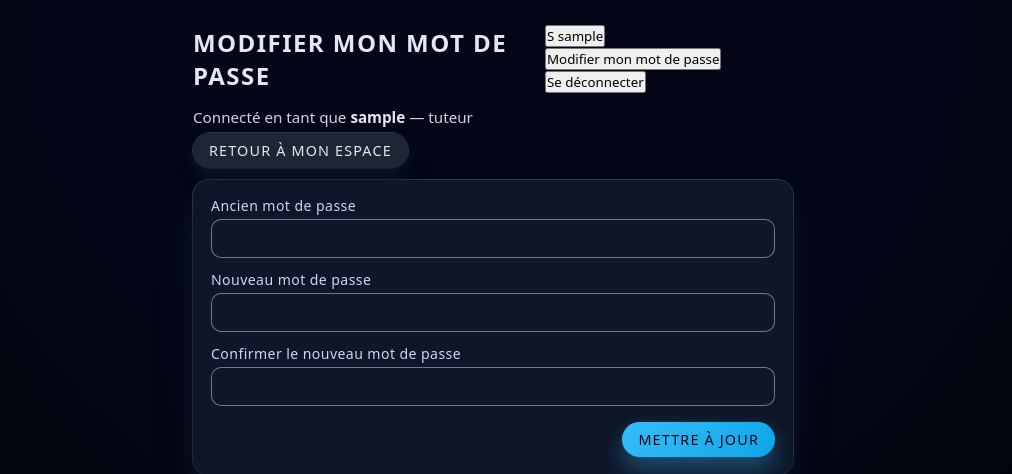
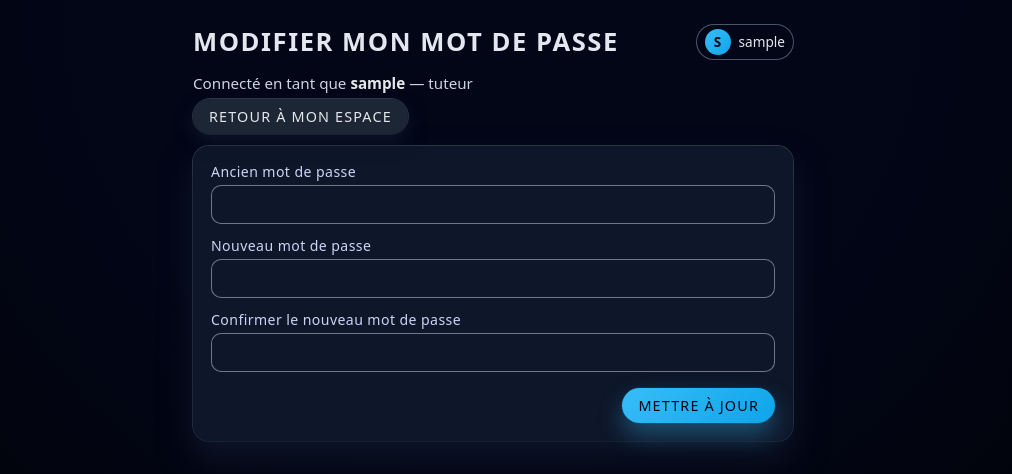
Before and after one commit to JereMP4/ProjetPhpHelpDesk, a PHP site: page /modifMDP.php in a window 1280 px wide. Shown: the top 474 px of the page, without its empty margins (147-1159 px from the left). Run offline with PHP 8.4, Linux system fonts and the light colour scheme; the visitor is signed in with stand-in values (Sample User, id 1).

Commit message:
fix css des nouveaux fichiers

```diff
--- a/modifMDP.php
+++ b/modifMDP.php
@@ -8,14 +8,26 @@ if (empty($_SESSION['username'])) {
     exit;
 }
 
-$currentUser   = $_SESSION['username'];
-// Harmonisation avec listeTickets.php / afficheTicket.php / ticket.php : `userid`
-$currentUserId = $_SESSION['userid'] ?? null;
+$stmt = $pdo->prepare("SELECT id, username, role FROM users WHERE username = :username");
+$stmt->execute([':username' => $_SESSION['username']]);
+$currentUserData = $stmt->fetch(PDO::FETCH_ASSOC);
+
+if (!$currentUserData) {
+    session_destroy();
+    header('Location: login.php');
+    exit;
+}
+
+$_SESSION['userid']    = $currentUserData['id'];
+$_SESSION['role']      = $currentUserData['role'] ?? 'etudiant';
+$_SESSION['is_tuteur'] = ($_SESSION['role'] === 'tuteur');
+
+$currentUser   = $currentUserData['username'];
+$currentUserId = $_SESSION['userid'];
 
 $errors  = [];
 $success = null;
 
-// CSRF
 if (empty($_SESSION['csrf_token'])) {
     $_SESSION['csrf_token'] = bin2hex(random_bytes(16));
 }
@@ -37,10 +49,6 @@ if ($_SERVER['REQUEST_METHOD'] === 'POST') {
     }
 
     if (empty($errors)) {
-        if ($currentUserId === null) {
-            $errors[] = 'Utilisateur introuvable en session.';
-        } else {
-            // Récupérer le hash actuel depuis la BDD
         $stmt = $pdo->prepare('SELECT password_hash FROM users WHERE id = :id');
         $stmt->execute([':id' => $currentUserId]);
         $user = $stmt->fetch(PDO::FETCH_ASSOC);
@@ -50,7 +58,6 @@ if ($_SERVER['REQUEST_METHOD'] === 'POST') {
         } elseif (!password_verify($oldPassword, $user['password_hash'])) {
             $errors[] = 'Ancien mot de passe incorrect.';
         } else {
-                // Mettre à jour avec le nouveau hash
             $newHash = password_hash($newPassword, PASSWORD_DEFAULT);
             $stmt    = $pdo->prepare('UPDATE users SET password_hash = :hash WHERE id = :id');
             $ok      = $stmt->execute([
@@ -62,10 +69,9 @@ if ($_SERVER['REQUEST_METHOD'] === 'POST') {
                 $errors[] = 'Impossible de mettre à jour le mot de passe.';
             } else {
                 $success = 'Mot de passe modifié avec succès.';
-                    // éviter resoumission
+                // Regénérer le token après action sensible.
                 $_SESSION['csrf_token'] = bin2hex(random_bytes(16));
                 $csrf_token             = $_SESSION['csrf_token'];
-                }
             }
         }
     }
@@ -82,13 +88,13 @@ if ($_SERVER['REQUEST_METHOD'] === 'POST') {
 <div class="page-wrapper">
 
     <?php
-    // Header factorisé avec menu profil
     $pageTitle = 'Modifier mon mot de passe';
     include __DIR__ . '/header.php';
     ?>
 
     <p class="back-link">
         <button class="btn btn-secondary"
+                type="button"
                 onclick="window.location.href='listeTickets.php';">
             Retour à mon espace
         </button>
--- a/style/modifMDP.css
+++ b/style/modifMDP.css
@@ -6,7 +6,7 @@
     font-family: system-ui, -apple-system, BlinkMacSystemFont, "Segoe UI", sans-serif;
 }
 
-/* Fond */
+/* Page globale */
 body {
     min-height: 100vh;
     background: radial-gradient(circle at top, #020617 0, #020617 40%, #000000 100%);
@@ -31,7 +31,7 @@ body {
 }
 
 .top-bar h1 {
-    font-size: 1.5rem;
+    font-size: 1.6rem;
     font-weight: 600;
     letter-spacing: 0.06em;
     text-transform: uppercase;
@@ -94,7 +94,7 @@ body {
             0 0 0 1px rgba(15, 23, 42, 1);
 }
 
-/* Infos & navigation */
+/* Texte haut de page */
 .user-info {
     font-size: 0.95rem;
     color: #cbd5e1;
@@ -109,7 +109,7 @@ body {
     margin-bottom: 12px;
 }
 
-/* Messages */
+/* Alertes */
 .alert {
     padding: 10px 12px;
     border-radius: 8px;
@@ -133,7 +133,7 @@ body {
     margin-left: 18px;
 }
 
-/* Formulaire */
+/* Formulaire de changement de mot de passe */
 .password-form {
     margin-top: 8px;
     padding: 16px 18px 18px;
@@ -160,6 +160,7 @@ label {
     color: #cbd5f5;
 }
 
+/* Champs de mot de passe */
 input[type="password"] {
     padding: 9px 11px;
     border-radius: 10px;
@@ -179,9 +180,9 @@ input[type="password"]:focus {
 
 /* Actions formulaire */
 .form-actions {
-    margin-top: 4px;
     display: flex;
     justify-content: flex-end;
+    margin-top: 4px;
 }
 
 /* Responsive */
@@ -196,3 +197,89 @@ input[type="password"]:focus {
         gap: 8px;
     }
 }
+
+/* Menu profil (même style que afficheTicket) */
+.profile-wrapper {
+    position: relative;
+}
+
+.profile-button {
+    display: flex;
+    align-items: center;
+    gap: 8px;
+    border: none;
+    background: transparent;
+    cursor: pointer;
+    padding: 4px 8px;
+    border-radius: 999px;
+    box-shadow: 0 0 0 1px rgba(148, 163, 184, 0.5);
+    color: #e5e7eb;
+    transition:
+            background 0.12s ease,
+            box-shadow 0.12s ease,
+            transform 0.08s ease;
+}
+
+.profile-button:hover {
+    background: rgba(15, 23, 42, 0.9);
+    box-shadow:
+            0 8px 18px rgba(15, 23, 42, 0.9),
+            0 0 0 1px rgba(148, 163, 184, 0.8);
+    transform: translateY(-1px);
+}
+
+.profile-avatar {
+    width: 26px;
+    height: 26px;
+    border-radius: 999px;
+    background: linear-gradient(135deg, #38bdf8, #0ea5e9);
+    color: #020617;
+    font-size: 0.85rem;
+    font-weight: 700;
+    display: flex;
+    align-items: center;
+    justify-content: center;
+}
+
+.profile-name {
+    font-size: 0.85rem;
+    font-weight: 500;
+}
+
+/* Menu déroulant */
+.profile-menu {
+    position: absolute;
+    right: 0;
+    top: 110%;
+    min-width: 210px;
+    padding: 6px;
+    border-radius: 14px;
+    background: rgba(15, 23, 42, 0.98);
+    box-shadow:
+            0 18px 32px rgba(0, 0, 0, 0.95),
+            0 0 0 1px rgba(55, 65, 81, 1);
+    display: none;
+    z-index: 20;
+}
+
+.profile-menu-open {
+    display: block;
+}
+
+.profile-menu button {
+    width: 100%;
+    border: none;
+    background: transparent;
+    color: #e5e7eb;
+    font-size: 0.86rem;
+    text-align: left;
+    padding: 8px 10px;
+    border-radius: 10px;
+    cursor: pointer;
+    transition: background 0.12s ease, color 0.12s ease;
+}
+
+.profile-menu button:hover {
+    background: rgba(30, 64, 175, 0.6);
+    color: #bfdbfe;
+}
```
Also changed, not shown: style/ticket.css (+81 -22 lines). Lines whose indentation alone changed are shown as unchanged.
